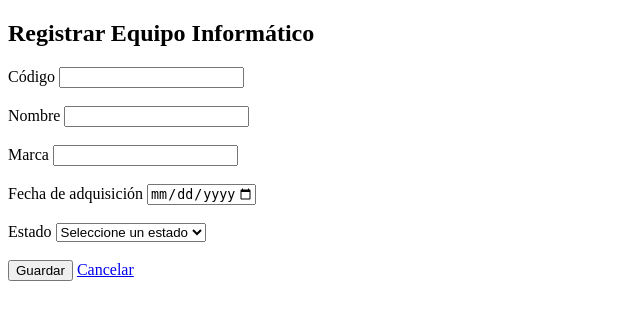
After one commit to Anny891/Anny-EX2, a Laravel app: page /equipos/create in a window 1280 px wide. The commit adds this page. Shown: the top 320 px of the page, without its empty margins (0-640 px from the left). Run offline with Laravel 12, Linux system fonts and the light colour scheme; a user stored in the database is signed in; data comes from the database, SQL or seed files in the repository.

Commit message:
Crear registros

```diff
--- a/Equipo-Repos/app/Http/Controllers/EquipoController.php
+++ b/Equipo-Repos/app/Http/Controllers/EquipoController.php
@@ -24,6 +24,7 @@ class EquipoController extends Controller
     public function create()
     {
         //
+        return view('equipo.create');
     }
 
     /**
@@ -32,6 +33,18 @@ class EquipoController extends Controller
     public function store(Request $request)
     {
         //
+         $datos = $request->validate([
+        'codigo' => 'required|string|max:30|unique:equipos,codigo',
+        'nombre' => 'required|string|max:100',
+        'marca' => 'required|string|max:80',
+        'fecha_adquisicion' => 'required|date|before:tomorrow',
+        'estado' => 'required|in:disponible,asignado,mantenimiento',
+     ]);
+
+        Equipo::create($datos);
+
+        return redirect()->route('equipo.index')
+            ->with('success', 'Equipo registrado correctamente.');
     }
 
     /**
--- /dev/null
+++ b/Equipo-Repos/resources/views/equipo/create.blade.php
@@ -0,0 +1,64 @@
+
+<!DOCTYPE html>
+<html lang="es">
+<head>
+    <meta charset="UTF-8">
+    <meta name="viewport" content="width=device-width, initial-scale=1.0">
+    <title>Registrar Equipo</title>
+</head>
+<body>
+
+    <h2>Registrar Equipo Informático</h2>
+
+    @if ($errors->any())
+        <ul>
+            @foreach ($errors->all() as $error)
+                <li style="color: red">{{ $error }}</li>
+            @endforeach
+        </ul>
+    @endif
+
+    <form method="POST" action="{{ route('equipo.store') }}">
+        @csrf
+
+        <label>Código</label>
+        <input type="text" name="codigo"
+               value="{{ old('codigo') }}" maxlength="30" required>
+
+        <br><br>
+
+        <label>Nombre</label>
+        <input type="text" name="nombre"
+               value="{{ old('nombre') }}" maxlength="100" required>
+
+        <br><br>
+
+        <label>Marca</label>
+        <input type="text" name="marca"
+               value="{{ old('marca') }}" maxlength="80" required>
+
+        <br><br>
+
+        <label>Fecha de adquisición</label>
+        <input type="date" name="fecha_adquisicion"
+               value="{{ old('fecha_adquisicion') }}"
+               max="{{ date('Y-m-d') }}" required>
+
+        <br><br>
+
+        <label>Estado</label>
+        <select name="estado" required>
+            <option value="">Seleccione un estado</option>
+            <option value="disponible" @selected(old('estado') == 'disponible')>Disponible</option>
+            <option value="asignado" @selected(old('estado') == 'asignado')>Asignado</option>
+            <option value="mantenimiento" @selected(old('estado') == 'mantenimiento')>Mantenimiento</option>
+        </select>
+
+        <br><br>
+
+        <button type="submit">Guardar</button>
+        <a href="{{ route('equipo.index') }}">Cancelar</a>
+    </form>
+
+</body>
+</html>
--- a/Equipo-Repos/routes/web.php
+++ b/Equipo-Repos/routes/web.php
@@ -22,3 +22,11 @@ Route::post('/login', [LoginController::class, 'login'])
 Route::post('/logout', [LoginController::class, 'logout'])
     ->middleware('auth')
     ->name('logout');
+
+Route::get('/equipos/create', [EquipoController::class, 'create'])
+    ->middleware('auth')
+    ->name('equipo.create');
+
+Route::post('/equipos', [EquipoController::class, 'store'])
+    ->middleware('auth')
+    ->name('equipo.store');
```
Also changed, not shown: Equipo-Repos/resources/views/equipo/index.blade.php (+8 -0 lines).
